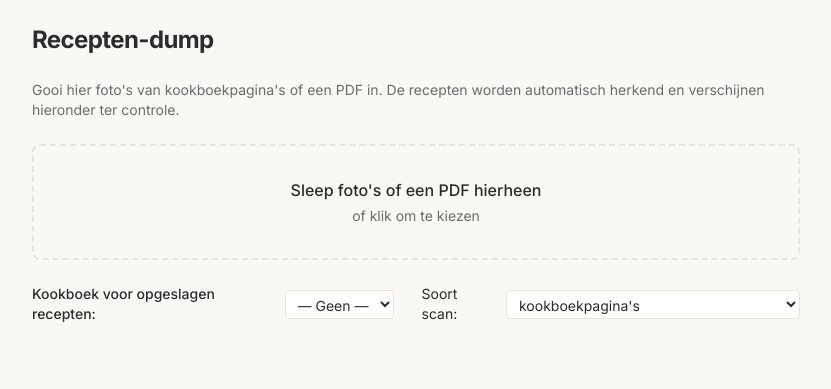
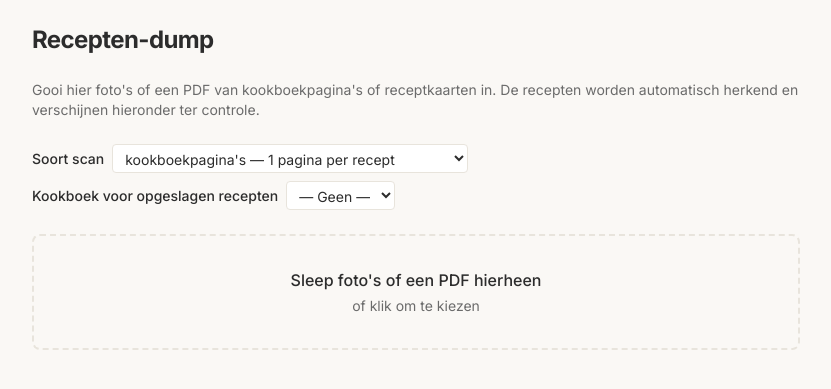
Before and after one commit to beninhos/weekmenu-docker, a Flask app: page /dump in a window 1280 px wide. Shown: the part 63-452 px from the top of the page, without its empty margins (224-1055 px from the left). Run offline with Flask 3, Linux system fonts and the light colour scheme; some libraries are stand-ins or nearby versions.

Commit message:
Nakijkpagina: keuzes boven het sleepvak, meldingen op de kaart in de stijl van de mockup
'Soort scan' en 'Kookboek' stonden onder het sleepvak en onder het
waarschuwingsblok; op een batch van twaalf kaarten was de keuzelijst
daardoor onvindbaar. Ze staan nu vóór het uploaden, met een omschrijving
per optie. Een twijfelrij krijgt de opmaak van de SmartChef-kaart (zachte
roestkleur, getal vet, één korte zin met driehoekje eronder) en de
meldingen van een concept staan bij de bereiding. Het batchblok toont één
melding per regel.

```diff
--- a/templates/dump.html
+++ b/templates/dump.html
@@ -2,8 +2,28 @@
 {% block content %}
 <div class="max-w-3xl mx-auto space-y-6">
     <h1 class="text-2xl font-extrabold tracking-tight text-[#2C2C2C]">Recepten-dump</h1>
-    <p class="text-sm text-[#6B6B6B]">Gooi hier foto's van kookboekpagina's of een PDF in.
+    <p class="text-sm text-[#6B6B6B]">Gooi hier foto's of een PDF van kookboekpagina's of receptkaarten in.
        De recepten worden automatisch herkend en verschijnen hieronder ter controle.</p>
+
+    <!-- Keuzes voor de hele batch: eerst kiezen, dan uploaden. De soort scan
+         bepaalt hoe de pagina's gelezen worden (één pagina per recept, of
+         voor- en achterkant van een kaart), dus die hoort vóór het sleepvak. -->
+    <div class="flex flex-wrap items-center gap-x-6 gap-y-2">
+        <label class="text-sm font-medium flex items-center gap-2">Soort scan
+            <select id="scanMode" class="border border-[#E8E4DC] rounded px-2 py-1 text-sm font-normal">
+                <option value="boek">kookboekpagina's — 1 pagina per recept</option>
+                <option value="kaart">receptkaarten — voor- en achterkant per recept</option>
+            </select>
+        </label>
+        <label class="text-sm font-medium flex items-center gap-2">Kookboek voor opgeslagen recepten
+            <select id="cookbookSelect" class="border border-[#E8E4DC] rounded px-2 py-1 text-sm font-normal">
+                <option value="">— Geen —</option>
+                {% for cb in cookbooks %}
+                <option value="{{ cb.id }}">{{ cb.name }}</option>
+                {% endfor %}
+            </select>
+        </label>
+    </div>
 
     <!-- Dropzone -->
     <div id="dropzone"
@@ -21,22 +41,6 @@
         <button id="retryBtn" class="hidden underline text-[#8B4513]" onclick="retryJob()">Opnieuw proberen</button>
     </div>
     <div id="jobWarning" class="hidden text-sm text-amber-700 border border-amber-200 bg-amber-50 rounded p-3 mt-2"></div>
-
-    <!-- Kookboek-keuze voor de hele batch -->
-    <div class="flex items-center gap-3">
-        <label class="text-sm font-medium">Kookboek voor opgeslagen recepten:</label>
-        <select id="cookbookSelect" class="border border-[#E8E4DC] rounded px-2 py-1 text-sm">
-            <option value="">— Geen —</option>
-            {% for cb in cookbooks %}
-            <option value="{{ cb.id }}">{{ cb.name }}</option>
-            {% endfor %}
-        </select>
-        <label class="text-sm ml-4">Soort scan:</label>
-        <select id="scanMode" class="border border-[#E8E4DC] rounded px-2 py-1 text-sm">
-            <option value="boek">kookboekpagina's</option>
-            <option value="kaart">receptkaarten — 2 pagina's per recept</option>
-        </select>
-    </div>
 
     <!-- Draft-kaarten -->
     <div id="draftList" class="space-y-4"></div>
@@ -109,8 +113,23 @@ async function pollJob() {
 function setJobWarning(msg) {
     const box = document.getElementById('jobWarning');
     if (!box) return;
-    box.textContent = msg;
+    // Eén melding per regel (de service scheidt ze met een regeleinde).
+    box.innerHTML = String(msg).split(/\n+/)
+        .filter(Boolean).map(z => `<p>${esc(z)}</p>`).join('');
     box.classList.remove('hidden');
+}
+
+/* Eén regel die je moet nakijken, in de stijl van de SmartChef-kaart: een
+   klein driehoekje en een korte zin, geen jargon en geen percentages. */
+function flagNote(tekst) {
+    const zin = String(tekst || '');
+    const netjes = zin.charAt(0).toUpperCase() + zin.slice(1) + (/[.!?]$/.test(zin) ? '' : '.');
+    return `<div class="flex items-start gap-2 text-xs text-[#963f14] mt-1">
+        <svg width="13" height="13" viewBox="0 0 14 14" fill="none" class="shrink-0 mt-0.5" aria-hidden="true">
+            <path d="M7 1.2 13 12.4H1L7 1.2Z" stroke="currentColor" stroke-width="1.2" stroke-linejoin="round"/>
+            <path d="M7 5.4V8.2" stroke="currentColor" stroke-width="1.2" stroke-linecap="round"/>
+            <circle cx="7" cy="10.3" r="0.75" fill="currentColor"/></svg>
+        <span>${esc(netjes)}</span></div>`;
 }
 
 async function retryJob() {
@@ -153,9 +172,14 @@ function renderCard(d) {
     const ingHtml = d.ingredients.map(i => {
         const mist = (i.amount === null || i.amount === '') && (i.unit || '').trim();
         if (mist) return `<li class="text-red-600">hoeveelheid ontbreekt — ${esc(i.unit)} ${esc(i.name)}</li>`;
-        if (i.check) return `<li class="text-orange-600" title="${esc(i.check)}">${esc(i.amount ?? '')} ${esc(i.unit ?? '')} ${esc(i.name)} — controleer: ${esc(i.check)}</li>`;
+        if (i.check) return `<li class="list-none -mx-2 my-1 px-2 py-1 rounded border border-[#e3bd9a] bg-[#f1dcc9] text-[#2C2C2C]">
+            <span class="font-semibold text-[#963f14]">${esc(i.amount ?? '')} ${esc(i.unit ?? '')}</span> ${esc(i.name)}
+            ${flagNote(i.check)}</li>`;
         return `<li>${esc(i.amount ?? '')} ${esc(i.unit ?? '')} ${esc(i.name)}</li>`;
     }).join('');
+    // Wat er aan dít recept na te kijken is, staat bij de bereiding waar je
+    // het kunt zien — niet in een blok bovenaan de batch.
+    const meldingenHtml = (d.meldingen || []).map(flagNote).join('');
     // Een lege bereiding is op de kaart niet te zien zonder dit: de tekst
     // staat verderop wel in het formulier, maar hier moet je 'm missen vóórdat
     // je op Opslaan klikt, niet pas na de foutmelding.
@@ -179,6 +203,7 @@ function renderCard(d) {
             <p class="text-sm text-[#6B6B6B]">${meta}${achterkant ? ` · <a href="${achterkant}" target="_blank" class="underline">achterkant</a>` : ''}</p>
             <ul class="text-sm mt-1 list-disc list-inside text-[#6B6B6B] max-h-40 overflow-y-auto">${ingHtml}</ul>
             ${bereidingHtml}
+            ${meldingenHtml}
             <div class="flex gap-2 mt-3">
                 <button onclick="acceptDraft(${d.id})" class="px-3 py-1.5 bg-[#8B4513] text-white rounded text-sm">✓ Opslaan</button>
                 <a href="/recipe/new?draft=${d.id}${cbParam}" class="px-3 py-1.5 border border-[#E8E4DC] rounded text-sm">✎ Aanpassen</a>
--- a/weekmenu/services/dump.py
+++ b/weekmenu/services/dump.py
@@ -457,7 +457,8 @@ def _process(job):
     if gemaakt < verwacht:
         meldingen.append(f'{len(images)} pagina\'s aangeleverd, {gemaakt} recept(en) '
                          f'herkend. Controleer of er niets ontbreekt.')
-    job.warning = ' '.join(meldingen) or None
+    # Eén melding per regel: de pagina toont ze los van elkaar.
+    job.warning = '\n'.join(meldingen) or None
 
 
 def _verwerk_kaarten(texts, annotaties, client, config):
```
